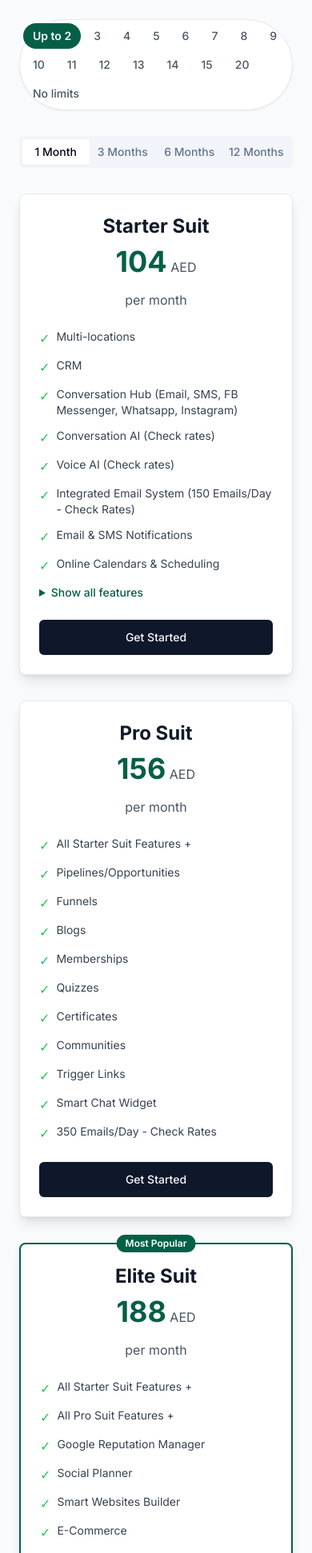
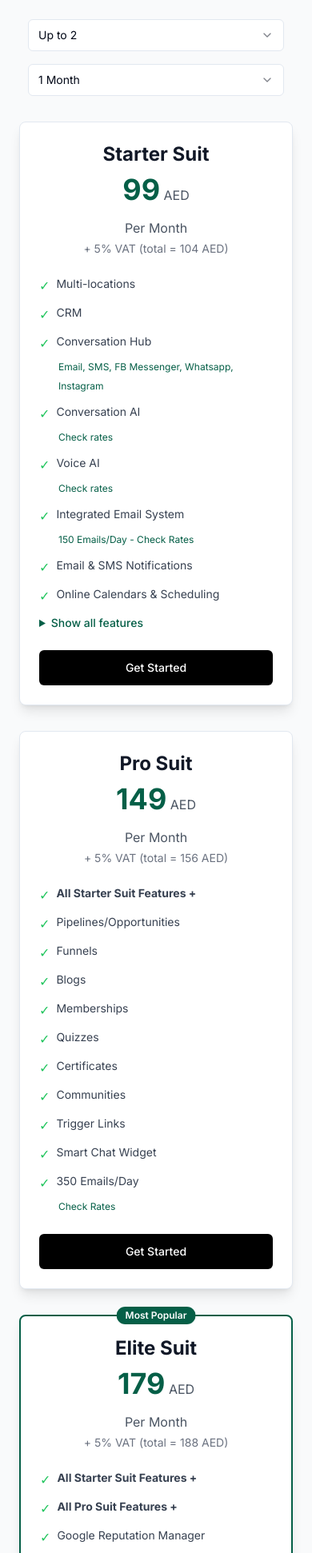
Before and after one commit to 0AAK0/suit-up-pricing-flow, a React (Vite) app: page / in a window 390 px wide. Shown: the top 1942 px of the page at 80% size. Built offline with nearby package versions, Linux system fonts and the light colour scheme.

Commit message:
Refactor: Improve pricing model component
- Implement requested styling and content changes.
- Optimize for mobile devices using dropdown menus.

```diff
--- a/src/components/PricingModel.tsx
+++ b/src/components/PricingModel.tsx
@@ -3,6 +3,7 @@ import React, { useState } from 'react';
 import { Button } from '@/components/ui/button';
 import { Tabs, TabsContent, TabsList, TabsTrigger } from '@/components/ui/tabs';
 import { Badge } from '@/components/ui/badge';
+import { Select, SelectContent, SelectItem, SelectTrigger, SelectValue } from '@/components/ui/select';
 
 interface PlanFeatures {
   [key: string]: string[];
@@ -21,9 +22,8 @@ const PricingModel = () => {
 
   const unlimitedPrice = 1301;
   const extraEmployeeCost = 50;
-  const vatRate = 0.05; // 5% VAT
 
-  // Calculate price based on employees and billing period
+  // Calculate price before VAT
   const calculatePrice = (basePrice: number) => {
     let monthlyPrice;
 
@@ -34,31 +34,30 @@ const PricingModel = () => {
       monthlyPrice = basePrice + (extraEmployees * extraEmployeeCost);
     }
 
-    const totalBeforeVAT = monthlyPrice * parseInt(billingPeriod);
-    const vatAmount = totalBeforeVAT * vatRate;
-    return Math.round(totalBeforeVAT + vatAmount);
+    return monthlyPrice * parseInt(billingPeriod);
   };
 
   const getMonthlyPrice = (basePrice: number) => {
     if (selectedEmployees === 999) {
-      const monthlyTotal = basePrice + unlimitedPrice;
-      const vatAmount = monthlyTotal * vatRate;
-      return Math.round(monthlyTotal + vatAmount);
+      return basePrice + unlimitedPrice;
     }
     const extraEmployees = Math.max(0, selectedEmployees - 2);
-    const monthlyTotal = basePrice + (extraEmployees * extraEmployeeCost);
-    const vatAmount = monthlyTotal * vatRate;
-    return Math.round(monthlyTotal + vatAmount);
+    return basePrice + (extraEmployees * extraEmployeeCost);
+  };
+
+  const getTotalWithVAT = (basePrice: number) => {
+    const priceBeforeVAT = calculatePrice(basePrice);
+    return Math.round(priceBeforeVAT * 1.05);
   };
 
   const planFeatures: PlanFeatures = {
     starter: [
       'Multi-locations',
       'CRM',
-      'Conversation Hub (Email, SMS, FB Messenger, Whatsapp, Instagram)',
-      'Conversation AI (Check rates)',
-      'Voice AI (Check rates)',
-      'Integrated Email System (150 Emails/Day - Check Rates)',
+      'Conversation Hub',
+      'Conversation AI',
+      'Voice AI',
+      'Integrated Email System',
       'Email & SMS Notifications',
       'Online Calendars & Scheduling',
       'Online Payment',
@@ -85,7 +84,7 @@ const PricingModel = () => {
       'Meta Pixel Ad'
     ],
     pro: [
-      'All Starter Suit Features +',
+      '**All Starter Suit Features +**',
       'Pipelines/Opportunities',
       'Funnels',
       'Blogs',
@@ -95,37 +94,55 @@ const PricingModel = () => {
       'Communities',
       'Trigger Links',
       'Smart Chat Widget',
-      '350 Emails/Day - Check Rates'
+      '350 Emails/Day'
     ],
     elite: [
-      'All Starter Suit Features +',
-      'All Pro Suit Features +',
+      '**All Starter Suit Features +**',
+      '**All Pro Suit Features +**',
       'Google Reputation Manager',
       'Social Planner',
       'Smart Websites Builder',
       'E-Commerce',
       'Webinars',
       'Marketing Campaigns',
-      'Emil Marketing',
+      'Email Marketing',
       'Payment Links',
-      '700 Emails/Day - Check Rates'
+      '700 Emails/Day'
     ]
   };
 
+  const getFeatureDetails = (feature: string) => {
+    const details: { [key: string]: string } = {
+      'Conversation Hub': 'Email, SMS, FB Messenger, Whatsapp, Instagram',
+      'Conversation AI': 'Check rates',
+      'Voice AI': 'Check rates',
+      'Integrated Email System': '150 Emails/Day - Check Rates',
+      '350 Emails/Day': 'Check Rates',
+      '700 Emails/Day': 'Check Rates'
+    };
+    return details[feature];
+  };
+
   const employeeOptions = [2, 3, 4, 5, 6, 7, 8, 9, 10, 11, 12, 13, 14, 15, 20, 999];
+  const periodOptions = [
+    { value: '1', label: '1 Month' },
+    { value: '3', label: '3 Months' },
+    { value: '6', label: '6 Months' },
+    { value: '12', label: '12 Months' }
+  ];
 
   return (
     <div className="max-w-7xl mx-auto p-6 bg-gray-50 min-h-screen font-inter">
       <div className="text-center mb-8">
-        {/* Compact Employee Selection */}
-        <div className="mb-8">
+        {/* Desktop Employee Selection */}
+        <div className="mb-8 hidden md:block">
           <div className="flex justify-center">
-            <div className="bg-white rounded-full p-1 shadow-sm border inline-flex flex-wrap gap-1">
+            <div className="bg-white rounded-[15px] p-1 shadow-sm border inline-flex flex-wrap gap-1">
               {employeeOptions.map((count) => (
                 <button
                   key={count}
                   onClick={() => setSelectedEmployees(count)}
-                  className={`px-3 py-1.5 rounded-full text-sm font-medium transition-colors ${
+                  className={`px-3 py-1.5 rounded-[15px] text-sm font-medium transition-colors ${
                     selectedEmployees === count
                       ? 'text-[#F9F7FA] font-semibold'
                       : 'text-gray-600 hover:text-gray-800'
@@ -134,22 +151,56 @@ const PricingModel = () => {
                     backgroundColor: selectedEmployees === count ? '#055f47' : 'transparent'
                   }}
                 >
-                  {count === 999 ? 'No limits' : count === 2 ? 'Up to 2' : count}
+                  {count === 999 ? 'Unlimited' : count === 2 ? 'Up to 2' : count}
                 </button>
               ))}
             </div>
           </div>
         </div>
 
-        {/* Billing Period Tabs */}
+        {/* Mobile Employee Selection */}
+        <div className="mb-4 md:hidden">
+          <Select value={selectedEmployees.toString()} onValueChange={(value) => setSelectedEmployees(parseInt(value))}>
+            <SelectTrigger className="w-full max-w-xs mx-auto">
+              <SelectValue placeholder="Select employees" />
+            </SelectTrigger>
+            <SelectContent>
+              {employeeOptions.map((count) => (
+                <SelectItem key={count} value={count.toString()}>
+                  {count === 999 ? 'Unlimited' : count === 2 ? 'Up to 2' : count.toString()}
+                </SelectItem>
+              ))}
+            </SelectContent>
+          </Select>
+        </div>
+
+        {/* Desktop Billing Period Tabs */}
+        <div className="hidden md:block">
           <Tabs value={billingPeriod} onValueChange={setBillingPeriod} className="mb-8">
-          <TabsList className="grid w-full max-w-md mx-auto grid-cols-4">
-            <TabsTrigger value="1">1 Month</TabsTrigger>
-            <TabsTrigger value="3">3 Months</TabsTrigger>
-            <TabsTrigger value="6">6 Months</TabsTrigger>
-            <TabsTrigger value="12">12 Months</TabsTrigger>
+            <TabsList className="grid w-full max-w-md mx-auto grid-cols-4 bg-white rounded-[15px] p-1 shadow-sm border">
+              <TabsTrigger value="1" className="rounded-[15px]">1 Month</TabsTrigger>
+              <TabsTrigger value="3" className="rounded-[15px]">3 Months</TabsTrigger>
+              <TabsTrigger value="6" className="rounded-[15px]">6 Months</TabsTrigger>
+              <TabsTrigger value="12" className="rounded-[15px]">12 Months</TabsTrigger>
             </TabsList>
           </Tabs>
+        </div>
+
+        {/* Mobile Billing Period Select */}
+        <div className="mb-8 md:hidden">
+          <Select value={billingPeriod} onValueChange={setBillingPeriod}>
+            <SelectTrigger className="w-full max-w-xs mx-auto">
+              <SelectValue placeholder="Select billing period" />
+            </SelectTrigger>
+            <SelectContent>
+              {periodOptions.map((period) => (
+                <SelectItem key={period.value} value={period.value}>
+                  {period.label}
+                </SelectItem>
+              ))}
+            </SelectContent>
+          </Select>
+        </div>
       </div>
 
       {/* Pricing Cards */}
@@ -170,31 +221,52 @@ const PricingModel = () => {
               )}
             </div>
             <p className="text-gray-600">
-              {billingPeriod === '1' ? 'per month' : `for ${billingPeriod} months`}
+              {billingPeriod === '1' ? 'Per Month' : `for ${billingPeriod} months`}
+            </p>
+            <p className="text-sm text-gray-500 mt-1">
+              + 5% VAT (total = {getTotalWithVAT(basePrices.starter).toLocaleString()} AED)
             </p>
           </div>
 
           <div className="space-y-3 mb-6">
             {planFeatures.starter.slice(0, 8).map((feature, index) => (
-              <div key={index} className="flex items-start">
+              <div key={index}>
+                <div className="flex items-start">
                   <span className="text-green-500 mr-2">✓</span>
                   <span className="text-sm text-gray-700">{feature}</span>
+                </div>
+                {getFeatureDetails(feature) && (
+                  <div className="ml-6 mt-1">
+                    <a href="#" className="text-xs" style={{ color: '#055f47' }}>
+                      {getFeatureDetails(feature)}
+                    </a>
+                  </div>
+                )}
               </div>
             ))}
             <details className="cursor-pointer">
               <summary style={{ color: '#055f47' }} className="text-sm font-medium">Show all features</summary>
               <div className="mt-3 space-y-2">
                 {planFeatures.starter.slice(8).map((feature, index) => (
-                  <div key={index} className="flex items-start">
+                  <div key={index}>
+                    <div className="flex items-start">
                       <span className="text-green-500 mr-2">✓</span>
                       <span className="text-sm text-gray-700">{feature}</span>
+                    </div>
+                    {getFeatureDetails(feature) && (
+                      <div className="ml-6 mt-1">
+                        <a href="#" className="text-xs" style={{ color: '#055f47' }}>
+                          {getFeatureDetails(feature)}
+                        </a>
+                      </div>
+                    )}
                   </div>
                 ))}
               </div>
             </details>
           </div>
 
-          <Button className="w-full" size="lg">
+          <Button className="w-full bg-black hover:bg-[#055f47] text-white" size="lg">
             Get Started
           </Button>
         </div>
@@ -215,20 +287,34 @@ const PricingModel = () => {
               )}
             </div>
             <p className="text-gray-600">
-              {billingPeriod === '1' ? 'per month' : `for ${billingPeriod} months`}
+              {billingPeriod === '1' ? 'Per Month' : `for ${billingPeriod} months`}
+            </p>
+            <p className="text-sm text-gray-500 mt-1">
+              + 5% VAT (total = {getTotalWithVAT(basePrices.pro).toLocaleString()} AED)
             </p>
           </div>
 
           <div className="space-y-3 mb-6">
             {planFeatures.pro.map((feature, index) => (
-              <div key={index} className="flex items-start">
+              <div key={index}>
+                <div className="flex items-start">
                   <span className="text-green-500 mr-2">✓</span>
-                <span className="text-sm text-gray-700">{feature}</span>
+                  <span className={`text-sm text-gray-700 ${feature.includes('**') ? 'font-bold' : ''}`}>
+                    {feature.replace(/\*\*/g, '')}
+                  </span>
+                </div>
+                {getFeatureDetails(feature) && (
+                  <div className="ml-6 mt-1">
+                    <a href="#" className="text-xs" style={{ color: '#055f47' }}>
+                      {getFeatureDetails(feature)}
+                    </a>
+                  </div>
+                )}
               </div>
             ))}
           </div>
 
-          <Button className="w-full" size="lg">
+          <Button className="w-full bg-black hover:bg-[#055f47] text-white" size="lg">
             Get Started
           </Button>
         </div>
@@ -252,36 +338,37 @@ const PricingModel = () => {
               )}
             </div>
             <p className="text-gray-600">
-              {billingPeriod === '1' ? 'per month' : `for ${billingPeriod} months`}
+              {billingPeriod === '1' ? 'Per Month' : `for ${billingPeriod} months`}
+            </p>
+            <p className="text-sm text-gray-500 mt-1">
+              + 5% VAT (total = {getTotalWithVAT(basePrices.elite).toLocaleString()} AED)
             </p>
           </div>
 
           <div className="space-y-3 mb-6">
             {planFeatures.elite.map((feature, index) => (
-              <div key={index} className="flex items-start">
+              <div key={index}>
+                <div className="flex items-start">
                   <span className="text-green-500 mr-2">✓</span>
-                <span className="text-sm text-gray-700">{feature}</span>
+                  <span className={`text-sm text-gray-700 ${feature.includes('**') ? 'font-bold' : ''}`}>
+                    {feature.replace(/\*\*/g, '')}
+                  </span>
+                </div>
+                {getFeatureDetails(feature) && (
+                  <div className="ml-6 mt-1">
+                    <a href="#" className="text-xs" style={{ color: '#055f47' }}>
+                      {getFeatureDetails(feature)}
+                    </a>
+                  </div>
+                )}
               </div>
             ))}
           </div>
 
-          <Button className="w-full" size="lg">
+          <Button className="w-full bg-black hover:bg-[#055f47] text-white" size="lg">
             Get Started
           </Button>
         </div>
-      </div>
-
-      {/* Additional Info */}
-      <div className="text-center mt-8 p-4 bg-blue-50 rounded-lg max-w-4xl mx-auto">
-        <h4 className="font-semibold text-gray-900 mb-2">Pricing Summary (including 5% VAT)</h4>
-        <p className="text-sm text-gray-600">
-          {selectedEmployees === 999
-            ? `Unlimited employees plan with VAT included`
-            : selectedEmployees <= 2
-              ? `${selectedEmployees} employees included at base price + VAT`
-              : `${selectedEmployees} employees: ${selectedEmployees - 2} extra × 50 AED + base price + VAT`
-          }
-        </p>
       </div>
     </div>
   );
```
Lines whose indentation alone changed are shown as unchanged.
